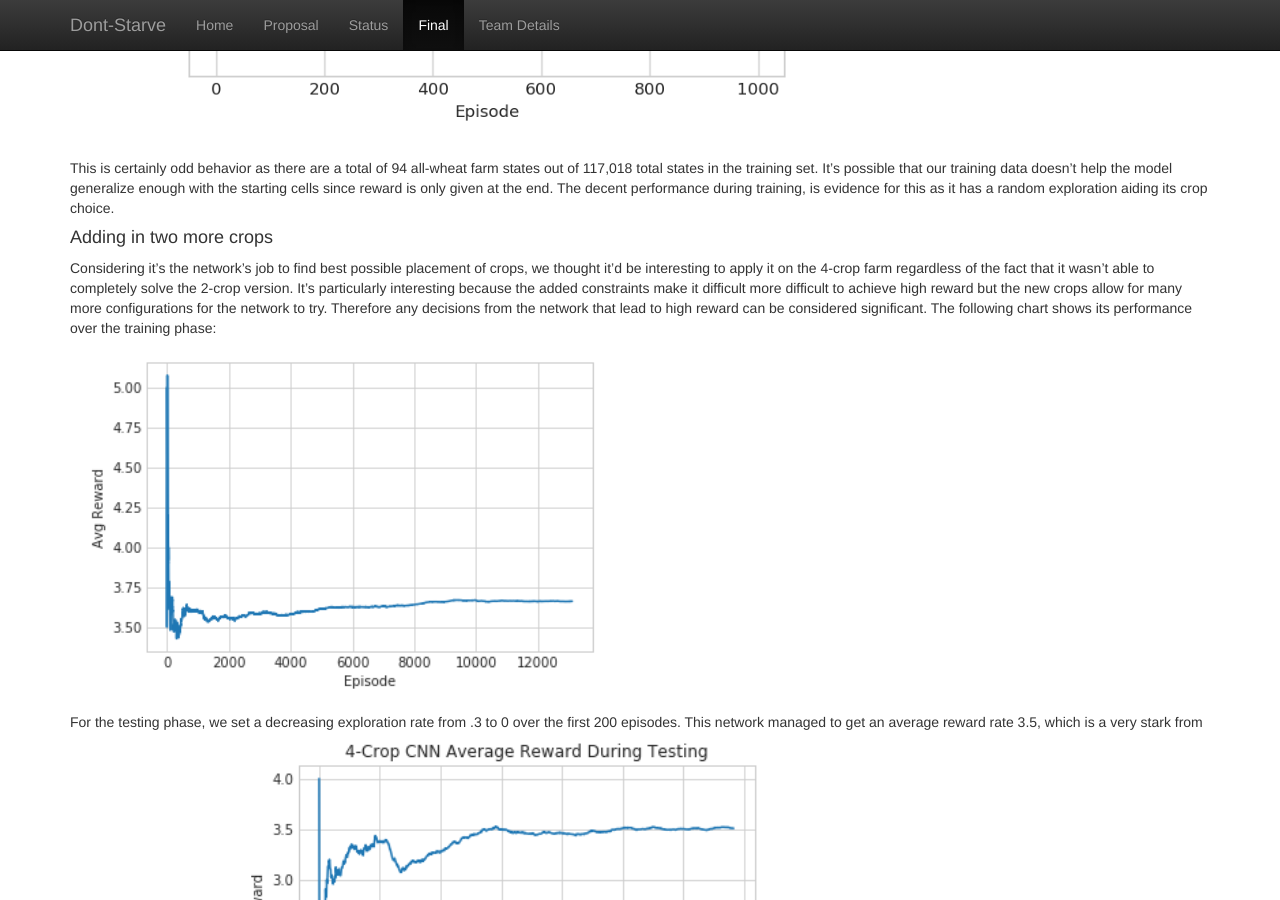
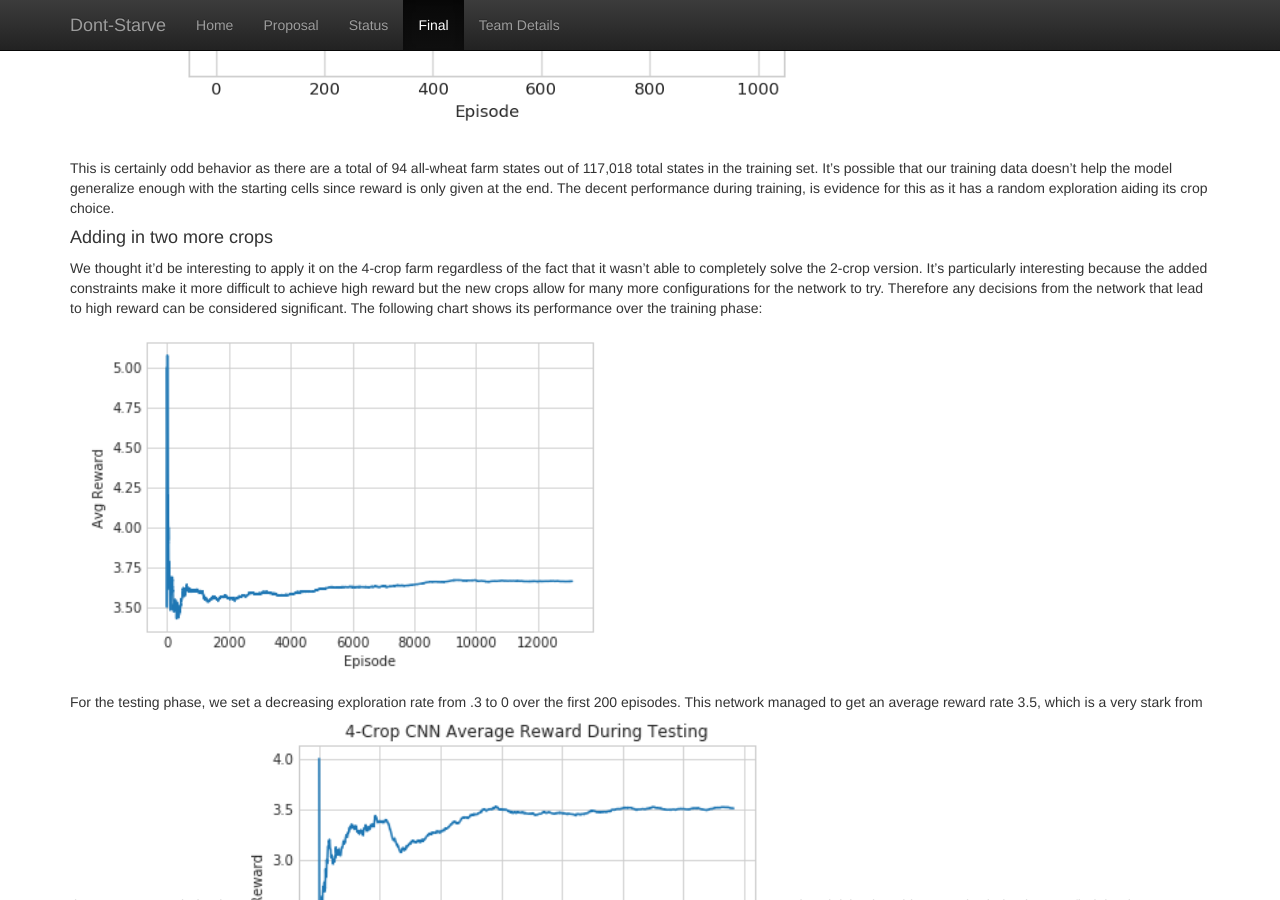
Before and after one commit to Farbod909/cs175-dont-starve, a Jekyll site: the page built from docs/final.md, in a window 1280 px wide and 900 px high, scrolled down 3867 px. Built offline with Jekyll 4.4.1, drawn with Linux system fonts in a browser that asks for light colours; our own code applies the rules of GitHub Pages for plain Markdown files.

Commit message:
Update final.md

```diff
--- a/docs/final.md
+++ b/docs/final.md
@@ -61,8 +61,8 @@ It's possible that our training data doesn't help the model generalize enough wi
 
 #### Adding in two more crops
 
-Considering it's the network's job to find best possible placement of crops, we thought it'd be interesting to apply it on the 4-crop farm regardless of the fact that it wasn't able to completely solve the 2-crop version.
-It's particularly interesting because the added constraints make it difficult more difficult to achieve high reward but the new crops allow for many more configurations for the network to try.
+We thought it'd be interesting to apply it on the 4-crop farm regardless of the fact that it wasn't able to completely solve the 2-crop version.
+It's particularly interesting because the added constraints make it more difficult to achieve high reward but the new crops allow for many more configurations for the network to try.
 Therefore any decisions from the network that lead to high reward can be considered significant.
 The following chart shows its performance over the training phase:
 
```
